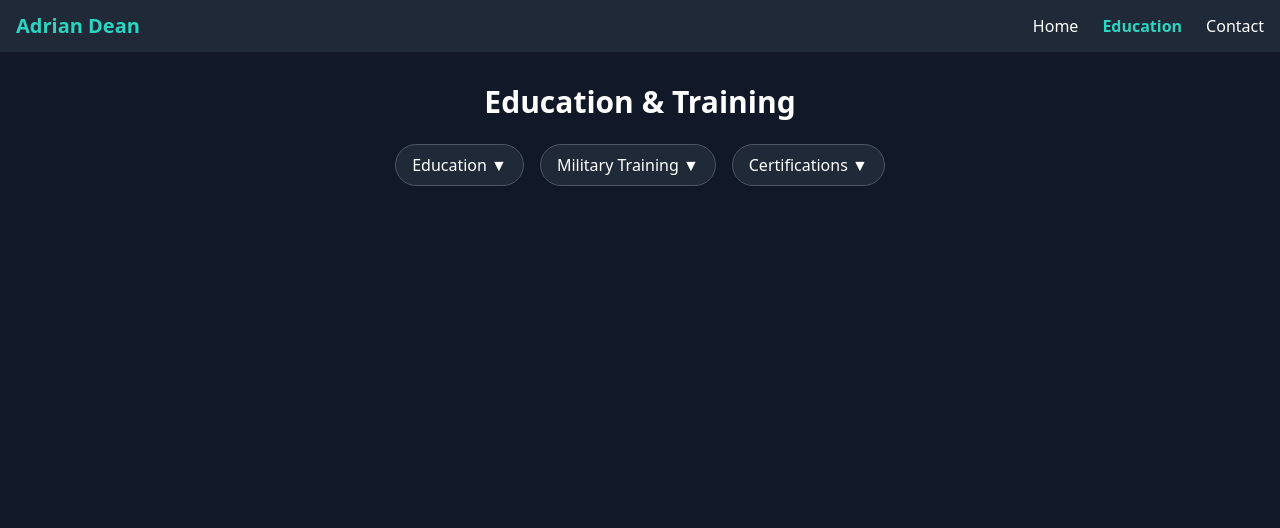
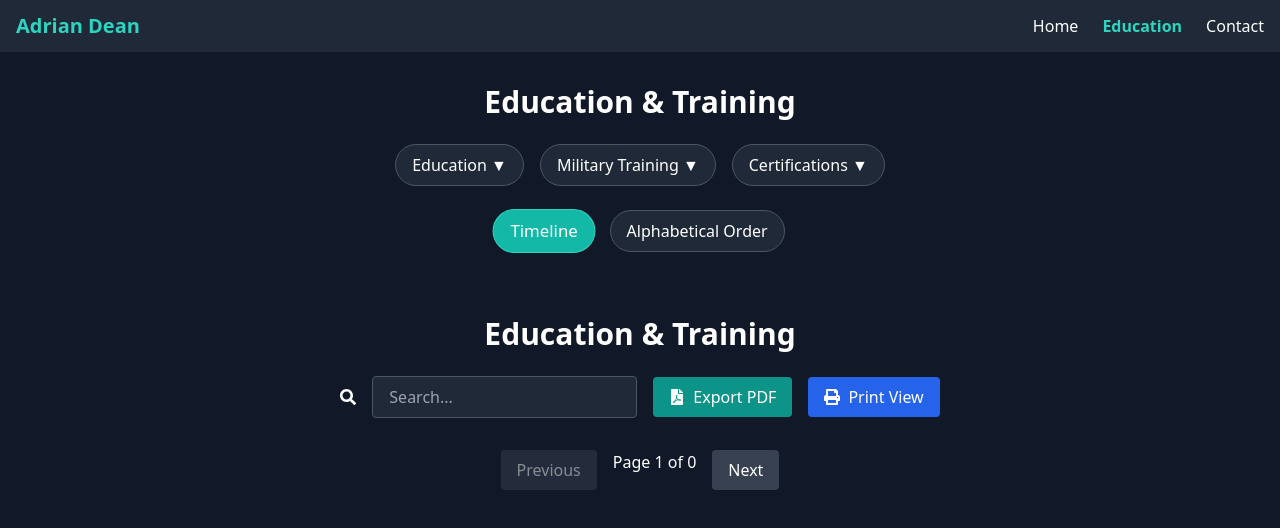
Before and after one commit to adrian-dean/adrian-dean.github.io, a React (Vite) app: page /#/education in a window 1280 px wide. Shown: the top 528 px of the page. Built offline with nearby package versions, Linux system fonts and the light colour scheme.

Commit message:
Updated a whole bunch of stuff

```diff
--- a/package.json
+++ b/package.json
@@ -10,6 +10,8 @@
     "deploy": "gh-pages -d dist"
   },
   "dependencies": {
+    "html2canvas": "^1.4.1",
+    "jspdf": "^3.0.1",
     "react": "^18.2.0",
     "react-dom": "^18.2.0",
     "react-icons": "^5.5.0",
--- /dev/null
+++ b/src/components/PaginatedEducation.jsx
@@ -0,0 +1,100 @@
+import React, { useState, useRef } from 'react';
+import jsPDF from 'jspdf';
+import html2canvas from 'html2canvas';
+import { FaGraduationCap, FaUserShield, FaCertificate, FaPrint, FaFilePdf, FaSearch } from 'react-icons/fa';
+
+const ITEMS_PER_PAGE = 10;
+
+const PaginatedEducation = ({ data }) => {
+  const [currentPage, setCurrentPage] = useState(1);
+  const [searchTerm, setSearchTerm] = useState('');
+  const containerRef = useRef(null);
+  const totalPages = Math.ceil(data.length / ITEMS_PER_PAGE);
+
+  const startIdx = (currentPage - 1) * ITEMS_PER_PAGE;
+  const paginatedItems = data.slice(startIdx, startIdx + ITEMS_PER_PAGE);
+
+  const filteredItems = paginatedItems.filter(item =>
+    item.title.toLowerCase().includes(searchTerm.toLowerCase()) ||
+    item.institution.toLowerCase().includes(searchTerm.toLowerCase())
+  );
+
+  const exportToPDF = async () => {
+    const canvas = await html2canvas(containerRef.current);
+    const imgData = canvas.toDataURL('image/png');
+    const pdf = new jsPDF();
+    const imgProps = pdf.getImageProperties(imgData);
+    const pdfWidth = pdf.internal.pageSize.getWidth();
+    const pdfHeight = (imgProps.height * pdfWidth) / imgProps.width;
+    pdf.addImage(imgData, 'PNG', 0, 0, pdfWidth, pdfHeight);
+    pdf.save('education-training.pdf');
+  };
+
+  return (
+    <div className="min-h-screen bg-gray-900 text-white p-8">
+      <h1 className="text-3xl font-bold mb-6 text-center">Education & Training</h1>
+
+      <div className="flex justify-center items-center gap-4 mb-6">
+        <FaSearch className="text-white" />
+        <input
+          type="text"
+          placeholder="Search..."
+          value={searchTerm}
+          onChange={(e) => setSearchTerm(e.target.value)}
+          className="px-4 py-2 rounded bg-gray-800 border border-gray-600 text-white"
+        />
+        <button
+          onClick={exportToPDF}
+          className="px-4 py-2 bg-teal-600 rounded flex items-center gap-2"
+        >
+          <FaFilePdf /> Export PDF
+        </button>
+        <button
+          onClick={() => window.print()}
+          className="px-4 py-2 bg-blue-600 rounded flex items-center gap-2"
+        >
+          <FaPrint /> Print View
+        </button>
+      </div>
+
+      <div ref={containerRef} className="relative border-l border-gray-700 pl-6">
+        {filteredItems.map(item => (
+          <div key={item.id} className="mb-10 relative">
+            <div className="absolute w-3 h-3 bg-teal-500 rounded-full left-[-7px] top-1.5"></div>
+            <div className="bg-gray-800 p-4 rounded-md shadow-md">
+              <div className="flex items-center gap-2 mb-2">
+                {item.category === 'education' && <FaGraduationCap className="text-teal-400" />}
+                {item.category === 'military' && <FaUserShield className="text-teal-400" />}
+                {item.category === 'certification' && <FaCertificate className="text-teal-400" />}
+                <h2 className="text-xl font-semibold text-teal-400">{item.title}</h2>
+              </div>
+              <h3 className="text-sm text-gray-400">{item.institution} • {item.date}</h3>
+              <p className="mt-2 text-gray-300">{item.description}</p>
+            </div>
+          </div>
+        ))}
+      </div>
+
+      {/* Pagination Controls */}
+      <div className="flex justify-center gap-4 mt-8">
+        <button
+          onClick={() => setCurrentPage(prev => Math.max(prev - 1, 1))}
+          disabled={currentPage === 1}
+          className="px-4 py-2 bg-gray-700 rounded disabled:opacity-50"
+        >
+          Previous
+        </button>
+        <span className="text-white">Page {currentPage} of {totalPages}</span>
+        <button
+          onClick={() => setCurrentPage(prev => Math.min(prev + 1, totalPages))}
+          disabled={currentPage === totalPages}
+          className="px-4 py-2 bg-gray-700 rounded disabled:opacity-50"
+        >
+          Next
+        </button>
+      </div>
+    </div>
+  );
+};
+
+export default PaginatedEducation;
--- a/src/pages/Education.jsx
+++ b/src/pages/Education.jsx
@@ -1,4 +1,5 @@
 import React, { useState } from 'react';
+import PaginatedEducation from '../components/PaginatedEducation';
 
 const educationData = [
   // Education
@@ -76,6 +77,7 @@ const Education = () => {
   const [activeCategories, setActiveCategories] = useState([]);
   const [activeSubcategories, setActiveSubcategories] = useState([]);
   const [hoveredDropdown, setHoveredDropdown] = useState(null);
+  const [sortMode, setSortMode] = useState('timeline');
 
   const toggleCategory = (category) => {
     setActiveCategories(prev =>
@@ -89,10 +91,23 @@ const Education = () => {
     );
   };
 
-  const filteredData = educationData
-    .filter(item => activeCategories.includes(item.category))
-    .filter(item => activeSubcategories.length === 0 || activeSubcategories.includes(item.subcategory))
-    .sort((a, b) => new Date(b.date) - new Date(a.date));
+  const parseDate = (dateStr) => {
+    const [month, year] = dateStr.includes('/') ? dateStr.split('/') : ["01", dateStr];
+    return new Date(`${year}-${month}-01`);
+  };
+
+  const sortData = (data) => {
+    if (sortMode === 'alphabetical') {
+      return [...data].sort((a, b) => a.title.localeCompare(b.title));
+    }
+    return [...data].sort((a, b) => parseDate(b.date) - parseDate(a.date));
+  };
+
+  const filteredData = sortData(
+    educationData
+      .filter(item => activeCategories.includes(item.category))
+      .filter(item => activeSubcategories.length === 0 || activeSubcategories.includes(item.subcategory))
+  );
 
   return (
     <div className="min-h-screen bg-gray-900 text-white p-8">
@@ -108,8 +123,8 @@ const Education = () => {
           >
             <button
               onClick={() => toggleCategory(id)}
-              className={`px-4 py-2 rounded-full border transition ${
-                activeCategories.includes(id) ? 'bg-teal-500 border-teal-400' : 'bg-gray-800 border-gray-600 hover:bg-gray-700'
+              className={`px-4 py-2 rounded-full border transition duration-300 ease-in-out transform ${
+                activeCategories.includes(id) ? 'bg-teal-500 border-teal-400 scale-105' : 'bg-gray-800 border-gray-600 hover:bg-gray-700'
               }`}
             >
               {label} ▼
@@ -135,18 +150,27 @@ const Education = () => {
         ))}
       </div>
 
-      <div className="relative border-l border-gray-700 pl-6">
-        {filteredData.map(item => (
-          <div key={item.id} className="mb-10 relative">
-            <div className="absolute w-3 h-3 bg-teal-500 rounded-full left-[-7px] top-1.5"></div>
-            <div className="bg-gray-800 p-4 rounded-md shadow-md">
-              <h2 className="text-xl font-semibold text-teal-400">{item.title}</h2>
-              <h3 className="text-sm text-gray-400">{item.institution} • {item.date}</h3>
-              <p className="mt-2 text-gray-300">{item.description}</p>
-            </div>
-          </div>
-        ))}
+      <div className="flex justify-center gap-4 mb-8">
+        <button
+          onClick={() => setSortMode('timeline')}
+          className={`px-4 py-2 rounded-full border transition duration-300 ease-in-out ${
+            sortMode === 'timeline' ? 'bg-teal-500 border-teal-400 scale-105' : 'bg-gray-800 border-gray-600 hover:bg-gray-700'
+          }`}
+        >
+          Timeline
+        </button>
+        <button
+          onClick={() => setSortMode('alphabetical')}
+          className={`px-4 py-2 rounded-full border transition duration-300 ease-in-out ${
+            sortMode === 'alphabetical' ? 'bg-teal-500 border-teal-400 scale-105' : 'bg-gray-800 border-gray-600 hover:bg-gray-700'
+          }`}
+        >
+          Alphabetical Order
+        </button>
       </div>
+
+      <PaginatedEducation data={filteredData} />
+
     </div>
   );
 };
```
Also changed, not shown: 8 other files (tests, documents, lock files or other folders).
